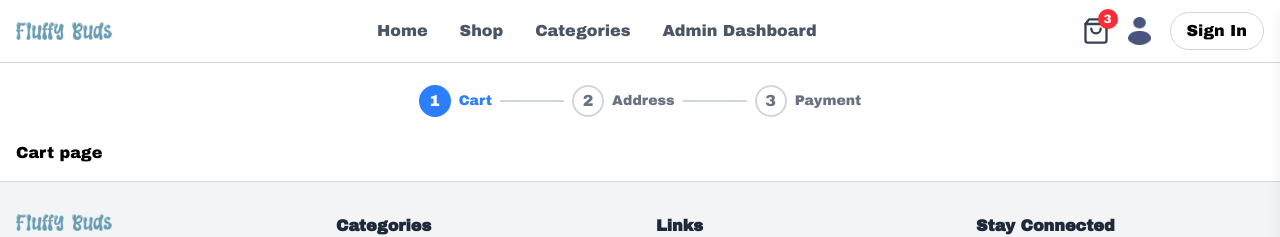
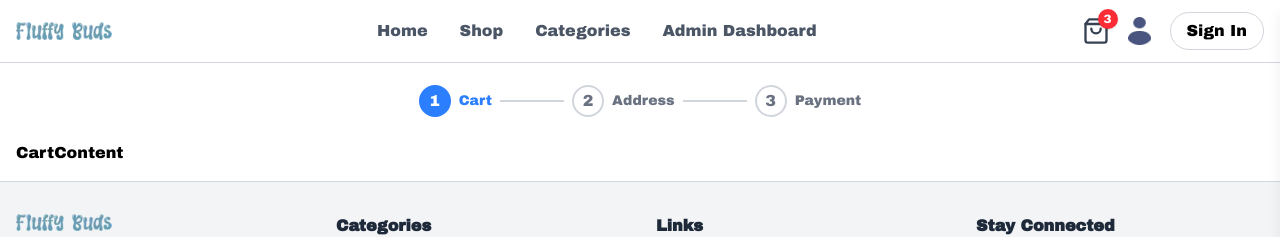
Before and after one commit to mdsajalali/fluffy-buds, a React (Vite) app: page /cart in a window 1280 px wide. Shown: the top 237 px of the page. Built offline with nearby package versions, Linux system fonts and the light colour scheme.

Commit message:
added: cart content | payment | address pages

```diff
--- /dev/null
+++ b/src/pages/(cart)/Address.tsx
@@ -0,0 +1,5 @@
+const Address = () => {
+  return <div>address</div>;
+};
+
+export default Address;
--- a/src/pages/(cart)/Cart.tsx
+++ b/src/pages/(cart)/Cart.tsx
@@ -1,5 +1,8 @@
 import { useState } from "react";
 import Container from "../../shared/Container";
+import Address from "./Address";
+import Payment from "./Payment";
+import CartContent from "./CartContent";
 
 type Step = "Cart" | "Address" | "Payment";
 
@@ -50,9 +53,9 @@ const Cart = () => {
 
         {/* Content Section */}
         <div className="my-4">
-          {activeStep === "Cart" && <div>Cart page</div>}
-          {activeStep === "Address" && <div>Address</div>}
-          {activeStep === "Payment" && <div>Payment</div>}
+          {activeStep === "Cart" && <CartContent />}
+          {activeStep === "Address" && <Address />}
+          {activeStep === "Payment" && <Payment />}
         </div>
       </Container>
     </div>
--- /dev/null
+++ b/src/pages/(cart)/CartContent.tsx
@@ -0,0 +1,5 @@
+function CartContent() {
+  return <div>CartContent</div>;
+}
+
+export default CartContent;
--- /dev/null
+++ b/src/pages/(cart)/Payment.tsx
@@ -0,0 +1,5 @@
+function Payment() {
+  return <div>Payment</div>;
+}
+
+export default Payment;
```
